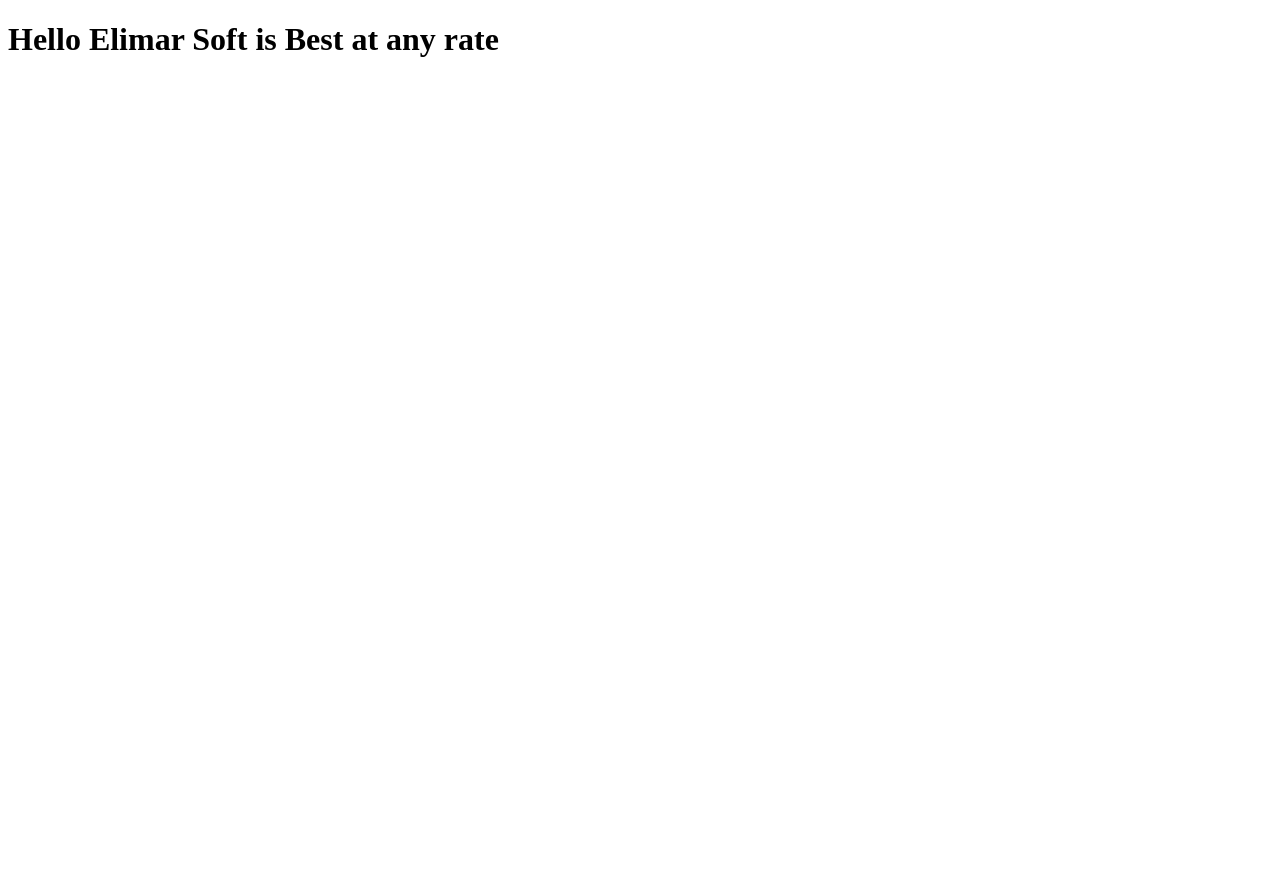
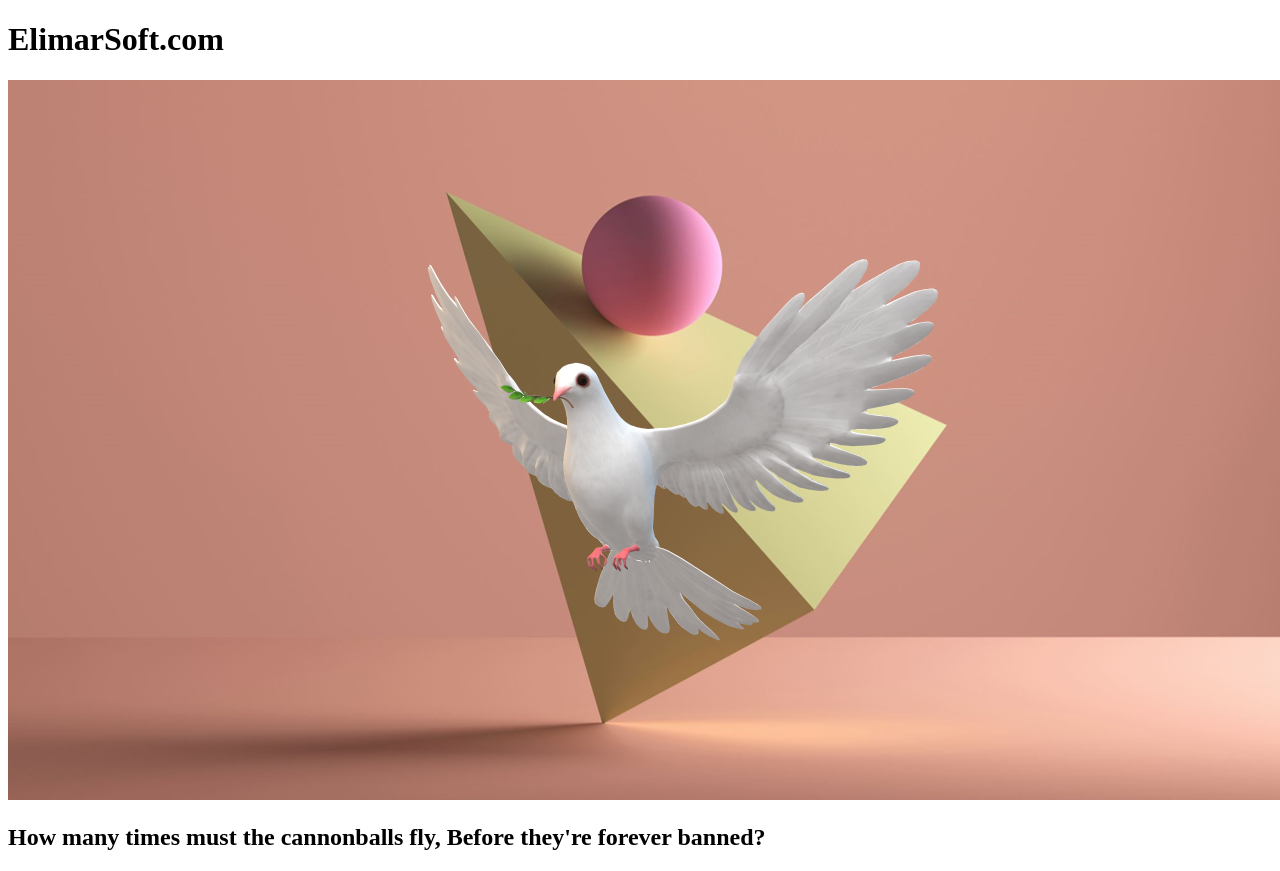
Before and after one commit to ElimarSoft/ElimarSoft.Github.IO, a website: page index.html in a window 1280 px wide. Before the commit the page ends 800 px from the top, so only its background shows below. Drawn offline with Linux system fonts and the light colour scheme.

Commit message:
Commit 5

```diff
--- a/index.html
+++ b/index.html
@@ -11,7 +11,10 @@
 </head>
 
 <body>
-    <h1>Hello Elimar Soft is Best at any rate</h1>
+    <h1>ElimarSoft.com</h1>
+    <img src="Elimar-logo-peace.png">
+    <h2>How many times must the cannonballs fly, Before they're forever banned?</h2>
+
 </body>
 
 </html>
```
Also changed, not shown: Elimar-logo-peace.png (added).
